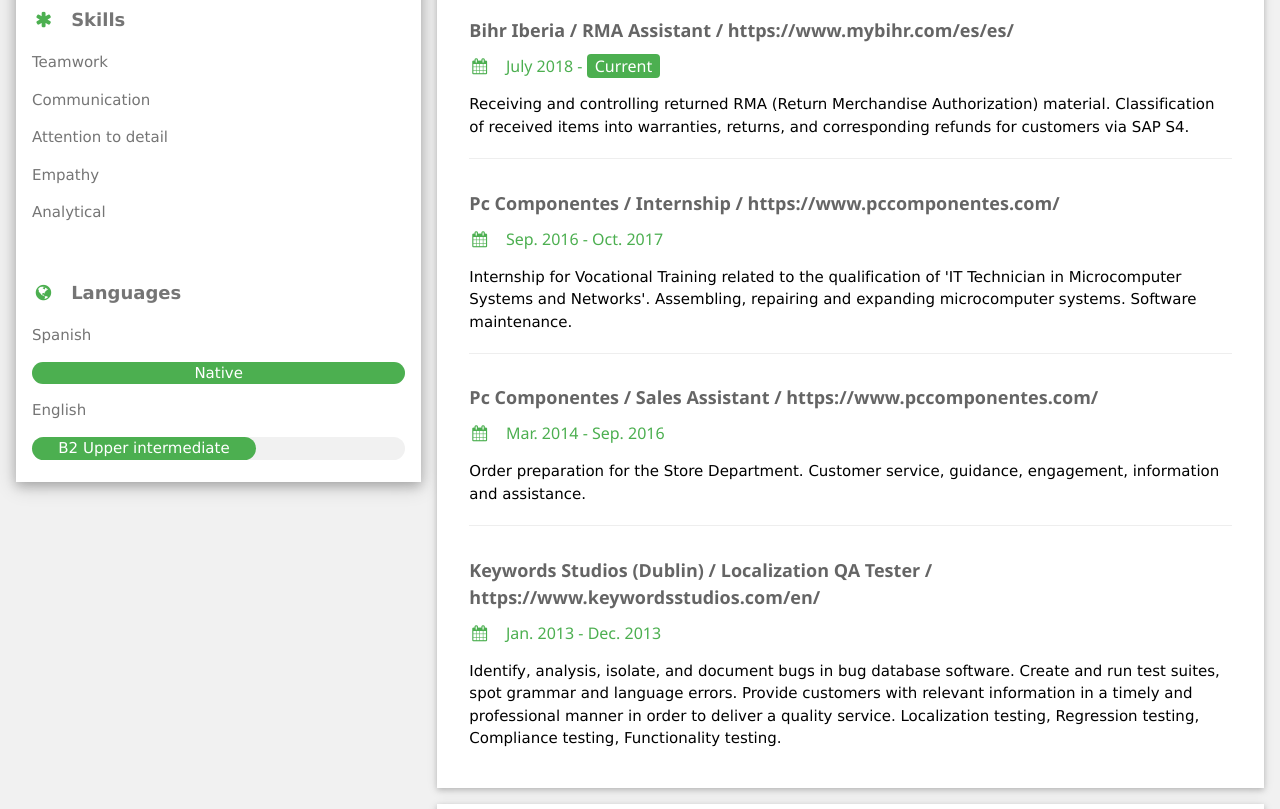
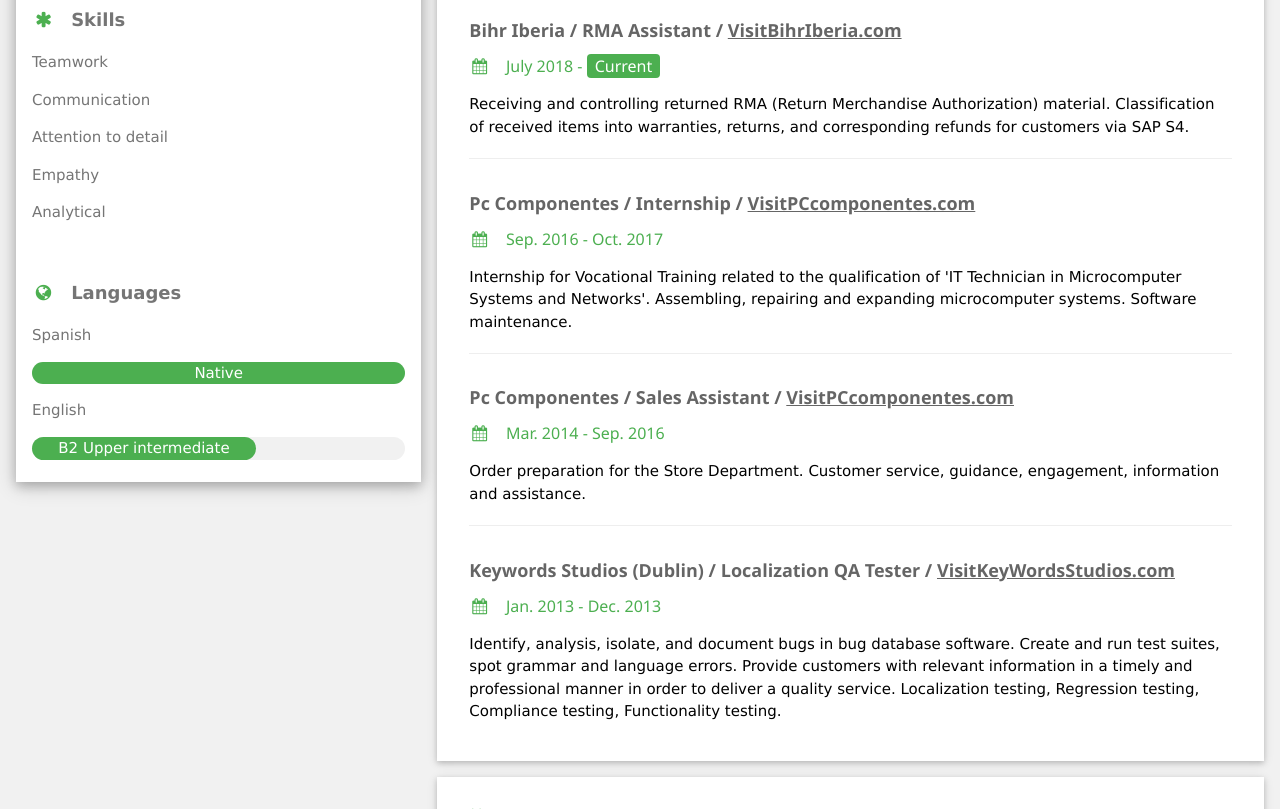
Before and after one commit to Organization-Jose-AndresQA/CVPROYECT, a plain HTML site: page index.html in a window 1280 px wide. Shown: the part 710-1519 px from the top of the page. Drawn offline with nearby package versions, Linux system fonts and the light colour scheme.

Commit message:
https://bootcampqajose.atlassian.net/browse/CVP-6 Link
Link page

```diff
--- a/index.html
+++ b/index.html
@@ -113,7 +113,8 @@
                             class="fa fa-suitcase fa-fw w3-margin-right w3-xxlarge w3-text-green"></i>Work Experience
                     </h2>
                     <div class="w3-container">
-                        <h5 class="w3-opacity"><b>Bihr Iberia / RMA Assistant / https://www.mybihr.com/es/es/</b></h5>
+                        <h5 class="w3-opacity"><b>Bihr Iberia / RMA Assistant / <a href="https://www.mybihr.com/es/es/">
+                                    VisitBihrIberia.com</a></b></h5>
                         <h6 class="w3-text-green"><i class="fa fa-calendar fa-fw w3-margin-right"></i>July 2018 - <span
                                 class="w3-tag w3-green w3-round">Current</span></h6>
                         <p>Receiving and controlling returned RMA (Return Merchandise Authorization) material.
@@ -122,7 +123,8 @@
                         <hr>
                     </div>
                     <div class="w3-container">
-                        <h5 class="w3-opacity"><b>Pc Componentes / Internship / https://www.pccomponentes.com/</b></h5>
+                        <h5 class="w3-opacity"><b>Pc Componentes / Internship / <a
+                                    href="https://www.pccomponentes.com/"> VisitPCcomponentes.com</a></b></h5>
                         <h6 class="w3-text-green"><i class="fa fa-calendar fa-fw w3-margin-right"></i>Sep. 2016 - Oct.
                             2017<span class="w3-tag w3-green w3-round"></span></h6>
                         <p>Internship for Vocational Training related to the qualification of 'IT Technician in
@@ -131,7 +133,8 @@
                         <hr>
                     </div>
                     <div class="w3-container">
-                        <h5 class="w3-opacity"><b>Pc Componentes / Sales Assistant / https://www.pccomponentes.com/</b>
+                        <h5 class="w3-opacity"><b>Pc Componentes / Sales Assistant / <a
+                                    href="https://www.pccomponentes.com/"> VisitPCcomponentes.com</a></b></h5>
                         </h5>
                         <h6 class="w3-text-green"><i class="fa fa-calendar fa-fw w3-margin-right"></i>Mar. 2014 - Sep.
                             2016
@@ -143,7 +146,7 @@
                     </div>
                     <div class="w3-container">
                         <h5 class="w3-opacity"><b>Keywords Studios (Dublin) / Localization QA Tester /
-                                https://www.keywordsstudios.com/en/</b></h5>
+                                <a href="https://www.keywordsstudios.com/en/"> VisitKeyWordsStudios.com</a></b></h5>
                         <h6 class="w3-text-green"><i class="fa fa-calendar fa-fw w3-margin-right"></i>Jan. 2013 - Dec.
                             2013
                         </h6>
```
